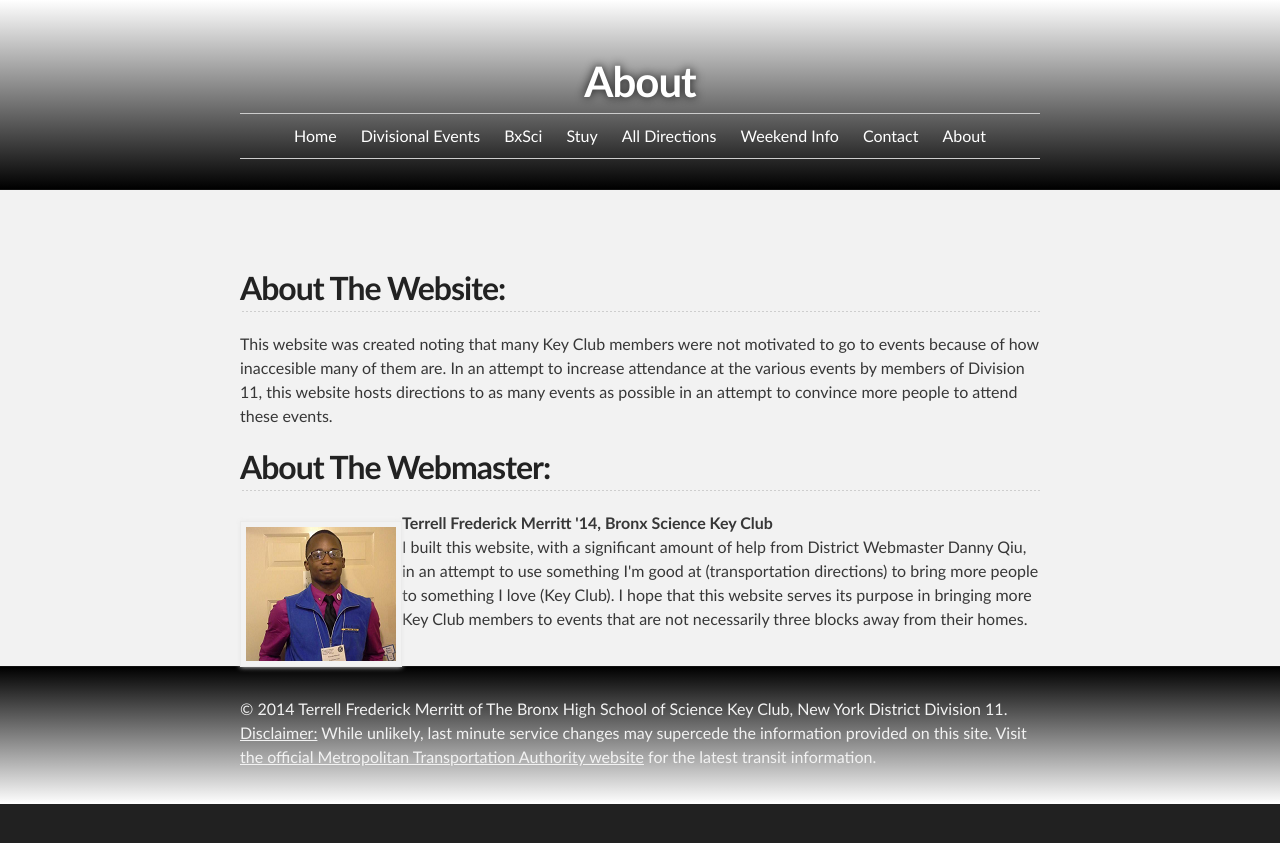
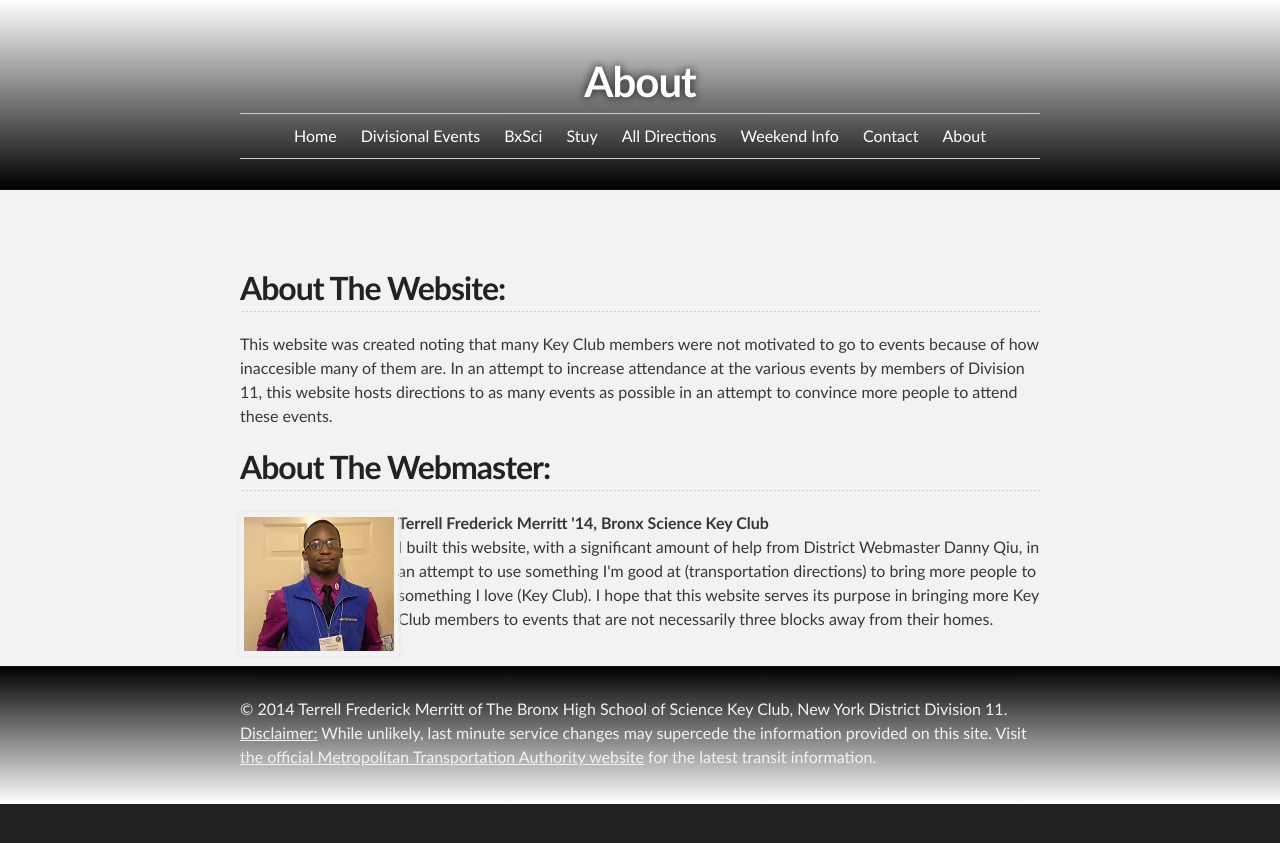
Before and after one commit to d11directions/d11directions.github.io, a Jekyll site: the page built from about/index.html, in a window 1280 px wide. Shown: the top 843 px of the page. Built offline with Jekyll 4.4.1, drawn with Linux system fonts in a browser that asks for light colours.

Commit message:
Update stylesheet.css

```diff
--- a/stylesheets/stylesheet.css
+++ b/stylesheets/stylesheet.css
@@ -268,9 +268,9 @@ Added Definitions
 *******************************************************************************/
 .leftimage {
   float: left;
-  margin: 5 -2px;
+  margin: 0 -2px;
   padding 5px;
-  border 0px;
+  border 5px;
 }
 
 /*******************************************************************************
```
